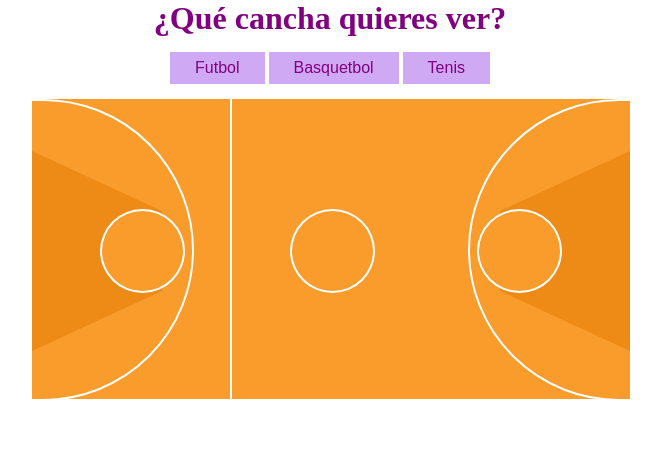
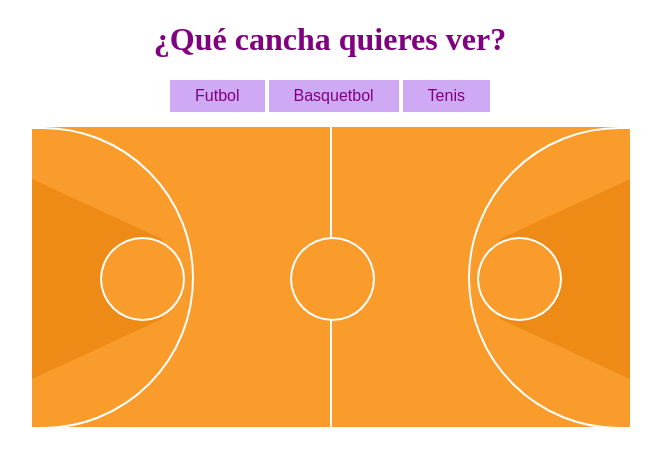
Before and after one commit to AnaSalazar/canchasDeportivas, a plain HTML site: page index.html in a window 1280 px wide. Both pictures are taken after a click on the button "Basquetbol". Shown: the whole page, without its empty margins (310-971 px from the left). Drawn offline with Linux system fonts and the light colour scheme.

Commit message:
ultima actualización

```diff
--- a/assets/css/canchaBasquet.css
+++ b/assets/css/canchaBasquet.css
@@ -26,6 +26,14 @@
 .trapecioFondoDer {
 	transform: rotate(270deg);
 	left: 435px;
+}
+
+.lineaCentro{
+  height: 300px;
+  border: 1px solid #FFFFFF;
+  position: absolute;
+  margin-top: 0px;
+  margin-left: 300px;
 }
 
 .circuloBasket {
--- a/assets/css/estilos.css
+++ b/assets/css/estilos.css
@@ -3,13 +3,9 @@ h1{
   color: purple;
   }
 
-*{
- 	margin: 0px;
- }
-
 #areaBotones {
-  	text-align: center;
-  	margin: 15px;
+	text-align: center;
+	margin: 15px;
   }
 
 button {
--- a/assets/js/main.js
+++ b/assets/js/main.js
@@ -14,7 +14,6 @@ function mostrarCanchaFut() {
    }else{
       futbol.style.display = "block";
    }
-
 }
 
 function mostrarCanchaBasquet() {
--- a/index.html
+++ b/index.html
@@ -20,10 +20,7 @@
       <section id="canchaFut">
         <article class="porteriaIzq"></article>
         <article class="porteriaDer"></article>
-        <article class="lineaCentral"></article>
         <article class="circulo"></article>
-        <article class="semi-circulo"></article>
-        <article class="semi-circulo semi-circuloDer"></article>
       </section>
     </section>
 
@@ -31,7 +28,7 @@
       <section id="canchaBasquet">
         <article class="trapecioFondo"></article>
         <article class="trapecioFondo trapecioFondoDer"></article>
-        <article class="lineaCentral"></article>
+        <article class="lineaCentro"></article>
         <article class="circuloBasket"></article>
         <article class="circuloBasket circuloBasketIzq"></article>
         <article class="circuloBasket circuloBasketDer"></article>
```
Lines whose indentation alone changed are shown as unchanged.
